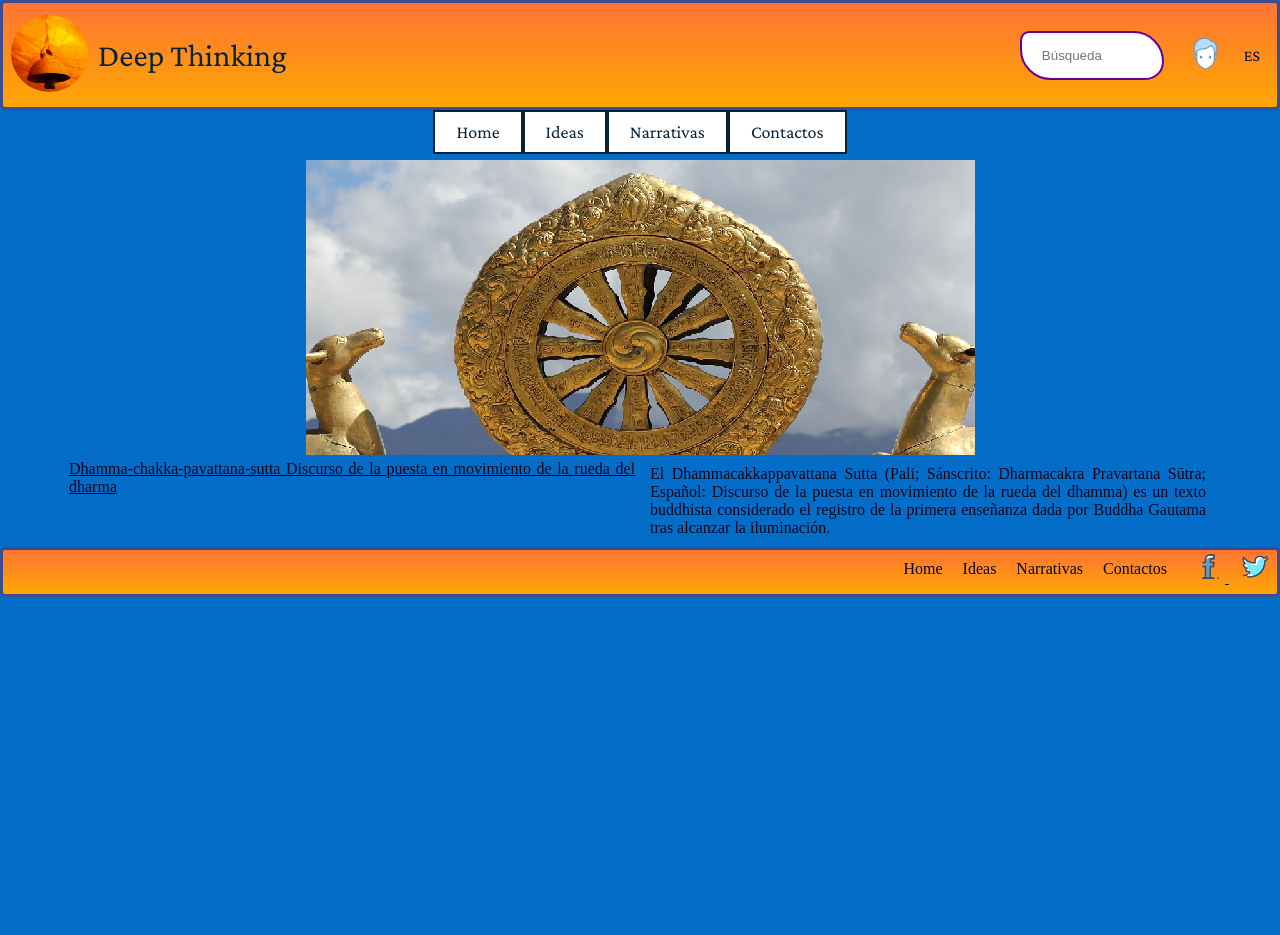
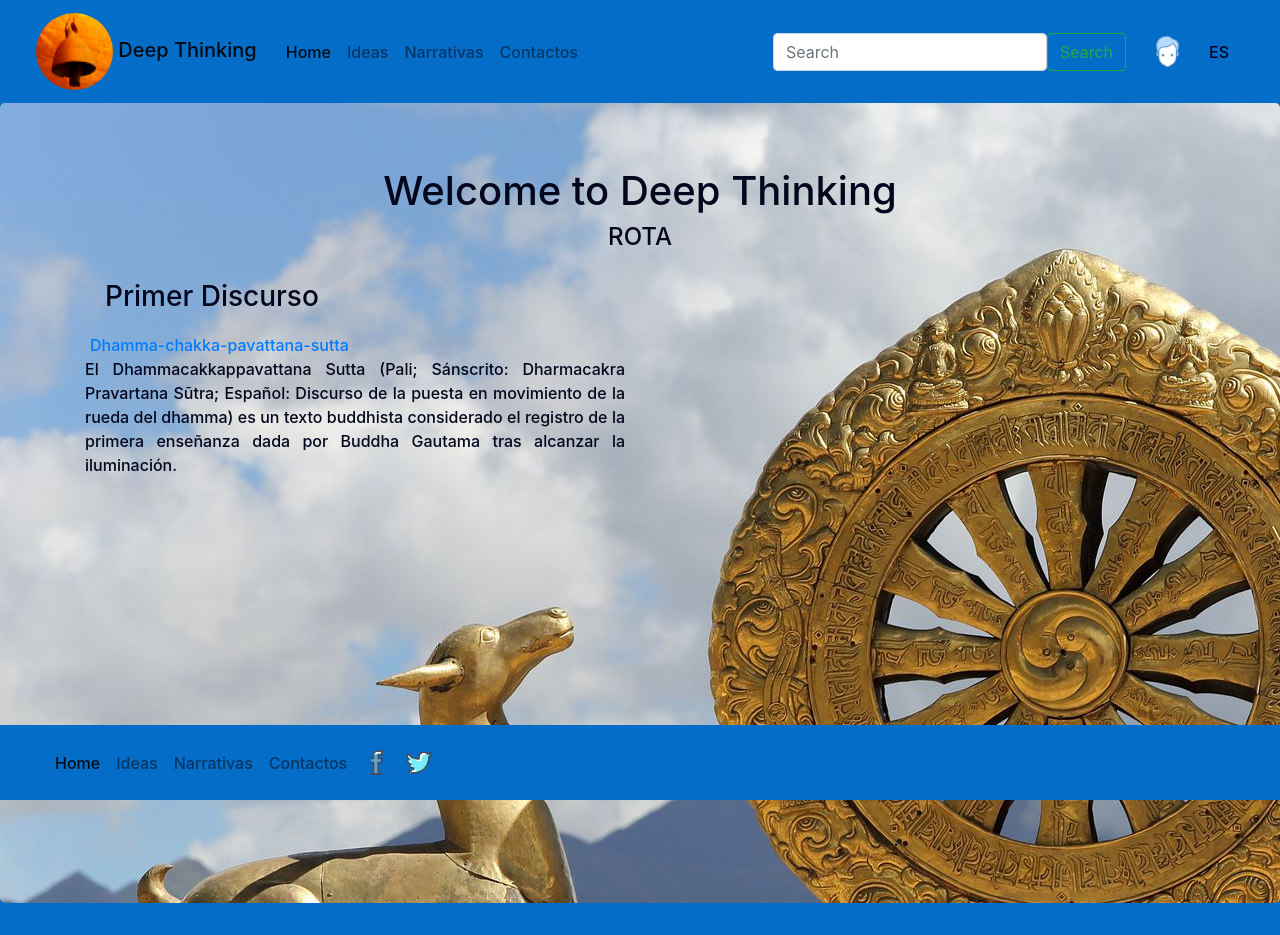
Before and after one commit to kerleau/deep-thinking, a plain HTML site: page index.html in a window 1280 px wide. Before the commit the page ends 800 px from the top, so only its background shows below. Drawn offline with nearby package versions, Linux system fonts and the light colour scheme.

Commit message:
Add bootstrap index + contacto

```diff
--- a/css/style.css
+++ b/css/style.css
@@ -593,3 +593,15 @@ footer {
 }
 
 }
+
+
+.portada {
+    grid-area: grid--2;
+    padding: 10px;
+    align-self: center;
+    background-image: url("../img/golden-dharma-wheel.jpg");
+    }
+
+#navheadprincipal {
+    background-color: #046DC8;
+}
--- a/index.html
+++ b/index.html
@@ -1,106 +1,119 @@
 <!DOCTYPE html>
 <html lang="en">
 <head>
-    <meta charset='utf-8'>
-    <meta http-equiv='X-UA-Compatible' content='IE=edge'>
+  <title>Bootstrap Example</title>
+  <meta charset="utf-8">
   <meta name="viewport" content="width=device-width, initial-scale=1">
-    <link rel="stylesheet" href="https://fonts.googleapis.com/css2?family=Crimson+Pro">
+  <link rel="stylesheet" href="https://cdn.jsdelivr.net/npm/bootstrap@4.6.1/dist/css/bootstrap.min.css">
+
+  <script src="https://cdn.jsdelivr.net/npm/jquery@3.6.0/dist/jquery.slim.min.js"></script>
+  <script src="https://cdn.jsdelivr.net/npm/@popperjs/core@2.10.2/dist/umd/popper.min.js" integrity="sha384-7+zCNj/IqJ95wo16oMtfsKbZ9ccEh31eOz1HGyDuCQ6wgnyJNSYdrPa03rtR1zdB" crossorigin="anonymous"></script>
+  <script src="https://cdn.jsdelivr.net/npm/bootstrap@5.1.3/dist/js/bootstrap.min.js" integrity="sha384-QJHtvGhmr9XOIpI6YVutG+2QOK9T+ZnN4kzFN1RtK3zEFEIsxhlmWl5/YESvpZ13" crossorigin="anonymous"></script>
+
   <link rel='stylesheet' type='text/css' media='screen' href=./css/style.css>
-    <title>Deep Thinking 01</title>
 </head>
 <body>
-    <div class="grid--container">
-        <header class="grid--start">
 
-             <div class="header--div">
-                <a href="./index.html">
-                    <img class="head--img" src=./img/temple-bell-1169092.jpg alt="DeepLogo Campana">
+    <nav class="navbar sticky-top navbar-expand-lg navbar-light "  id="navheadprincipal">
+        <div class="container-fluid">
+          <a class="navbar-brand">
+            <img class="head--img" src=./img/bell-1.png alt="DeepLogo Campana">
+            Deep Thinking
           </a>
-                <h1>Deep Thinking</h1>
+          <button class="navbar-toggler" type="button" data-bs-toggle="collapse" data-bs-target="#navbarSupportedContent" aria-controls="navbarSupportedContent" aria-expanded="false" aria-label="Toggle navigation">
+            <span class="navbar-toggler-icon"></span>
+          </button>
+
+          <div class="collapse navbar-collapse" id="navbarSupportedContent">
+            <ul class="navbar-nav me-auto mb-2 mb-lg-0">
+              <li class="nav-item active">
+                <a class="nav-link active" aria-current="page" href="./index.html">Home</a>
+              </li>
+              <li class="nav-item">
+                <a class="nav-link" href="./secciones/ideas.html">Ideas</a>
+              </li>
+              <li class="nav-item">
+                <a class="nav-link" href="./secciones/narrativa.html">Narrativas</a>
+              </li>
+              <li class="nav-item">
+                <a class="nav-link" href="./secciones/contacto.html">Contactos</a>
+              </li>
+            </ul>
           </div>
 
-            <div class="header--search">
-                <form>
-                    <label for="search"></label>
-                    <input type="text" name="search" placeholder="Búsqueda" class="local--search" >
+          <form class="d-flex">
+            <input class="form-control me-2 " type="search" placeholder="Search" aria-label="Search">
+            <button class="btn btn-outline-success" type="submit">Search</button>
           </form>
           <a href="./secciones/login.html">
-                    <img class="head--user" src=./img/icons8-usuario-64.png alt="User Icono Link" title="User">
+            <img class="head--user img-responsive" src=./img/icons8-usuario-64.png alt="User Icono Link" title="User">
         </a>
         <p>ES</p>
         </div>
-
-        </header>
-        <section class="grid--menu">
-           <nav class="menu">
-                <ul>
-                    <li>
-                        <a href="./index.html">Home</a>
-                    </li>
-                    <li>
-                        <a href="./secciones/ideas.html">Ideas</a>
-                    </li>
-                    <li>
-                        <a href="./secciones/narrativa.html">Narrativas</a>
-                    </li>
-                    <li>
-                        <a href="./secciones/contacto.html">Contactos</a>
-                    </li>
-
-                </ul>
-             </nav>
-        </section>
-
-        <div class="grid--0">
-            <img class="cenral--img" src=./img/dw03.png alt="Rueda del Dhamma">
-        </div>
-
-
-        <section class="grid--1">
-
-            <a href="https://encyclopediaofbuddhism.org/wiki/Dhammacakkappavattana_Sutta">
-                Dhamma-chakka-pavattana-sutta
-            Discurso de la puesta en movimiento de la rueda del dharma
-           </a>
-
-
-        </section>
-        <section class="grid--2">
-            El Dhammacakkappavattana Sutta (Pali; Sánscrito:
-            Dharmacakra Pravartana Sūtra; Español:
-            Discurso de la puesta en movimiento de la rueda del dhamma) es un texto buddhista considerado el registro de la primera enseñanza dada
-            por Buddha Gautama tras alcanzar la iluminación.
-        </section>
-
-        <footer class="grid--end">
-
-            <nav class="endMenu">
-                <ul>
-                    <li>
-                        <a href="./index.html">Home</a>
-                    </li>
-                    <li>
-                        <a href="./secciones/ideas.html">Ideas</a>
-                    </li>
-                    <li>
-                        <a href="./secciones/narrativa.html">Narrativas</a>
-                    </li>
-                    <li>
-                        <a href="./secciones/contacto.html">Contactos</a>
-                    </li>
-
-                </ul>
       </nav>
 
-        <figure>
+      <nav class="navbar fixed-bottom navbar-expand-lg navbar-light " id="navheadprincipal">
+        <div class="container-fluid">
+
+          <div class="navbar " id="navbarSupportedContent">
+            <ul class="navbar-nav me-auto mb-2 mb-lg-0">
+              <li class="nav-item active">
+                <a class="nav-link active" aria-current="page" href="./index.html">Home</a>
+              </li>
+              <li class="nav-item">
+                <a class="nav-link" href="./secciones/ideas.html">Ideas</a>
+              </li>
+              <li class="nav-item">
+                <a class="nav-link" href="./secciones/narrativa.html">Narrativas</a>
+              </li>
+              <li class="nav-item">
+                <a class="nav-link" href="./secciones/contacto.html">Contactos</a>
+              </li>
+            </ul>
             <a href="#">
                 <img class="img--foot" src=./img/icons8-facebook-64.png alt="facebook icon">
             </a>
             <a href="#">
                 <img class="img--foot" src=./img/icons8-twitter-64.png alt="twitter icon">
             </a>
-        </figure>
-        </footer>
           </div>
+
+
+        </div>
+      </nav>
+
+ <div class=" bg-image jumbotron text-center"
+      style="background-image: url('./img/golden-dharma-wheel.jpg');
+     height: 100vh">
+    <h1>Welcome to Deep Thinking</h1>
+    <h4>
+    ROTA
+</h4>
+
+<div class="container text-justify">
+    <div class="d-flex row ">
+      <div class="col-sm-5 col-sm-6">
+        <h3>Primer Discurso</h3>
+
+      <a href="https://encyclopediaofbuddhism.org/wiki/Dhammacakkappavattana_Sutta">
+      Dhamma-chakka-pavattana-sutta
+      </a>
+      <div >
+        El Dhammacakkappavattana Sutta (Pali; Sánscrito:
+        Dharmacakra Pravartana Sūtra; Español:
+        Discurso de la puesta en movimiento de la rueda del dhamma) es un texto buddhista considerado el registro de la primera enseñanza dada
+        por Buddha Gautama tras alcanzar la iluminación.
+      </div>
+      </div>
+
+
+  </div>
+
+
+  </div>
+
+
+
+
 </body>
 </html>
```
Also changed, not shown: secciones/contacto.html (+82 -43 lines), img/bell-1.png (added), img/bell.png (added). Lines whose indentation alone changed are shown as unchanged.
